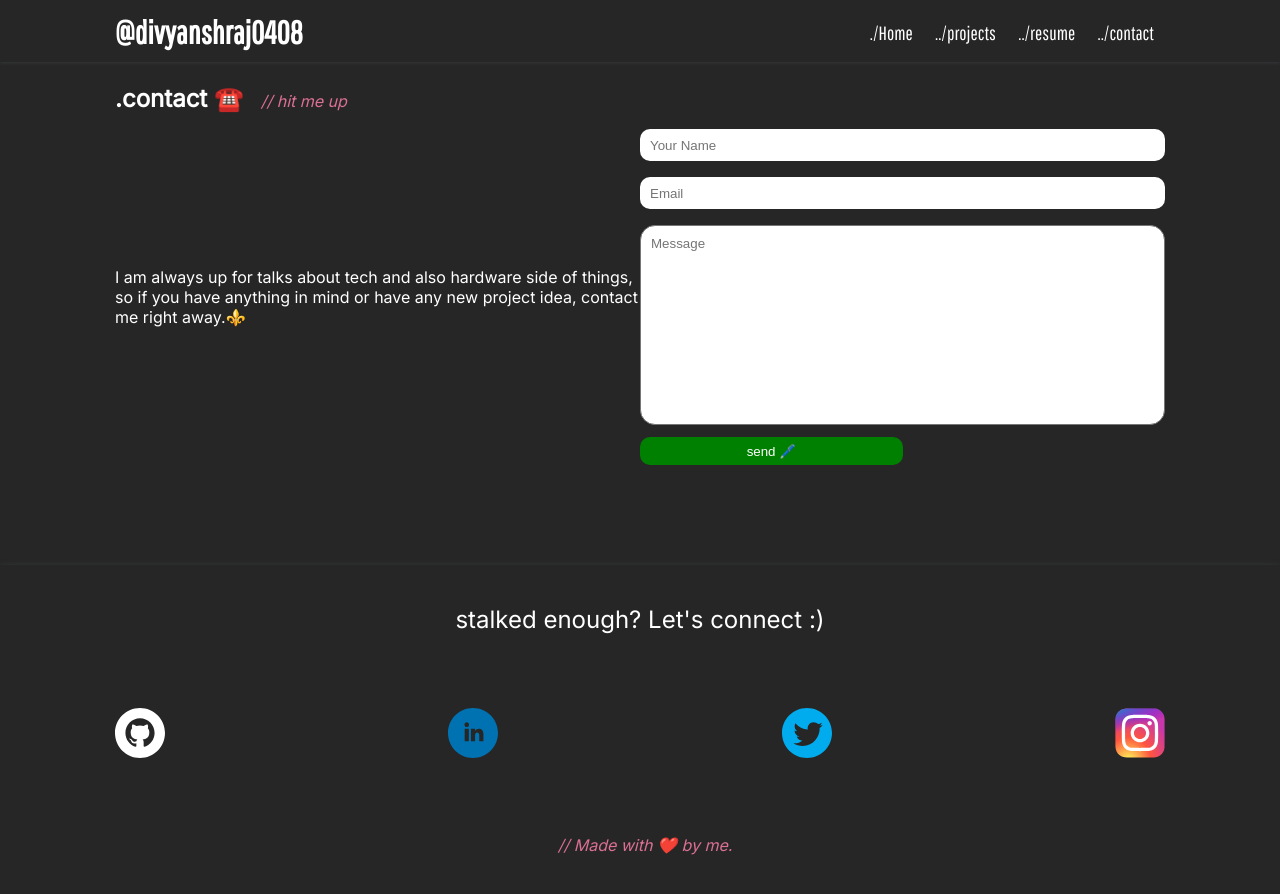
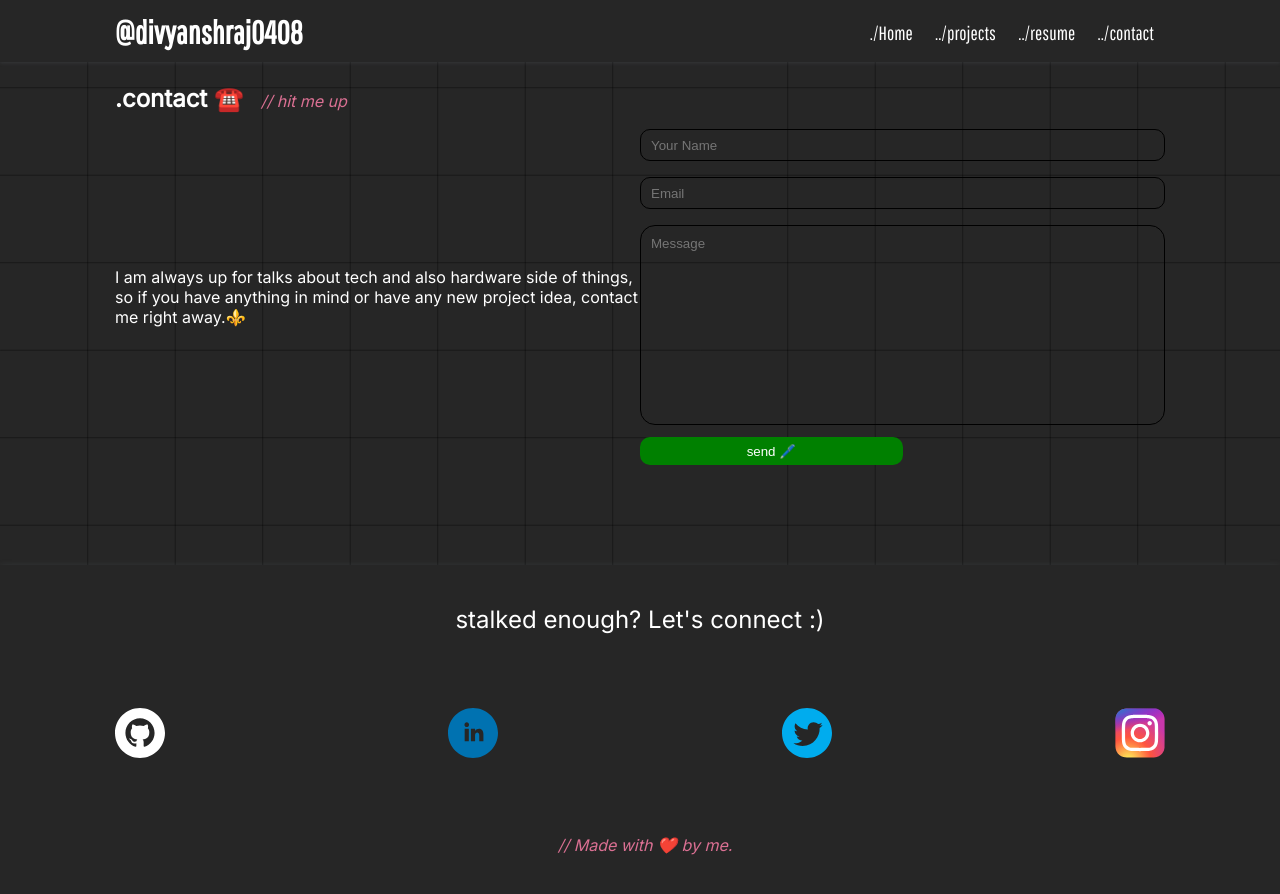
Before and after one commit to divyanshraj0408/Personal-Portfolio, a React (Create React App) app: page /contact in a window 1280 px wide. Built offline with nearby package versions, Linux system fonts and the light colour scheme.

Commit message:
style update

```diff
--- a/src/components/contact/contact.css
+++ b/src/components/contact/contact.css
@@ -16,11 +16,13 @@
 }
 input {
   font-family: "poppins", sans-serif;
-  border: none;
+  border: 1px solid black;
   width: 100%;
   height: 100%;
   border-radius: 10px;
   padding: 10px;
+  background-color: transparent;
+  color: white;
 }
 textarea {
   resize: none;
@@ -31,6 +33,9 @@ textarea {
   padding: 10px;
   width: 100%;
   height: 15em;
+  background-color: transparent;
+  border: 1px solid black;
+  color: white;
 }
 .one-line-input {
   height: 2em;
--- a/src/components/homepage/home.css
+++ b/src/components/homepage/home.css
@@ -1,3 +1,7 @@
+body {
+  background-image: url("../assets/gridbackground.png");
+  /* margin: 10px; */
+}
 .info {
   color: white;
   padding-top: 20px;
--- a/src/components/homepage/home.js
+++ b/src/components/homepage/home.js
@@ -86,6 +86,7 @@ function Maincontent() {
               <li>reactjs</li>
               <li>nodejs</li>
               <li>expressjs</li>
+              <li>typescript</li>
             </ul>
             <ul className="skill_list">
               <li>
```
Also changed, not shown: src/components/assets/gridbackground.png (added).
